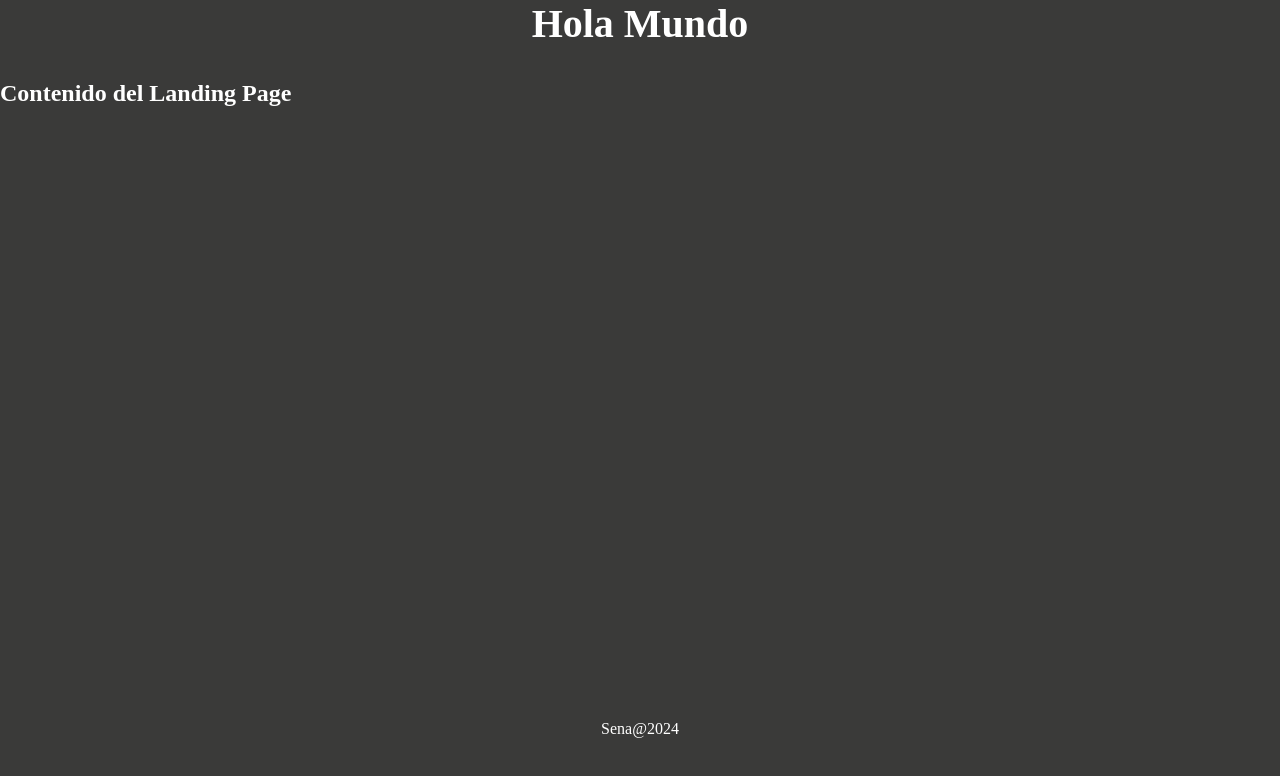
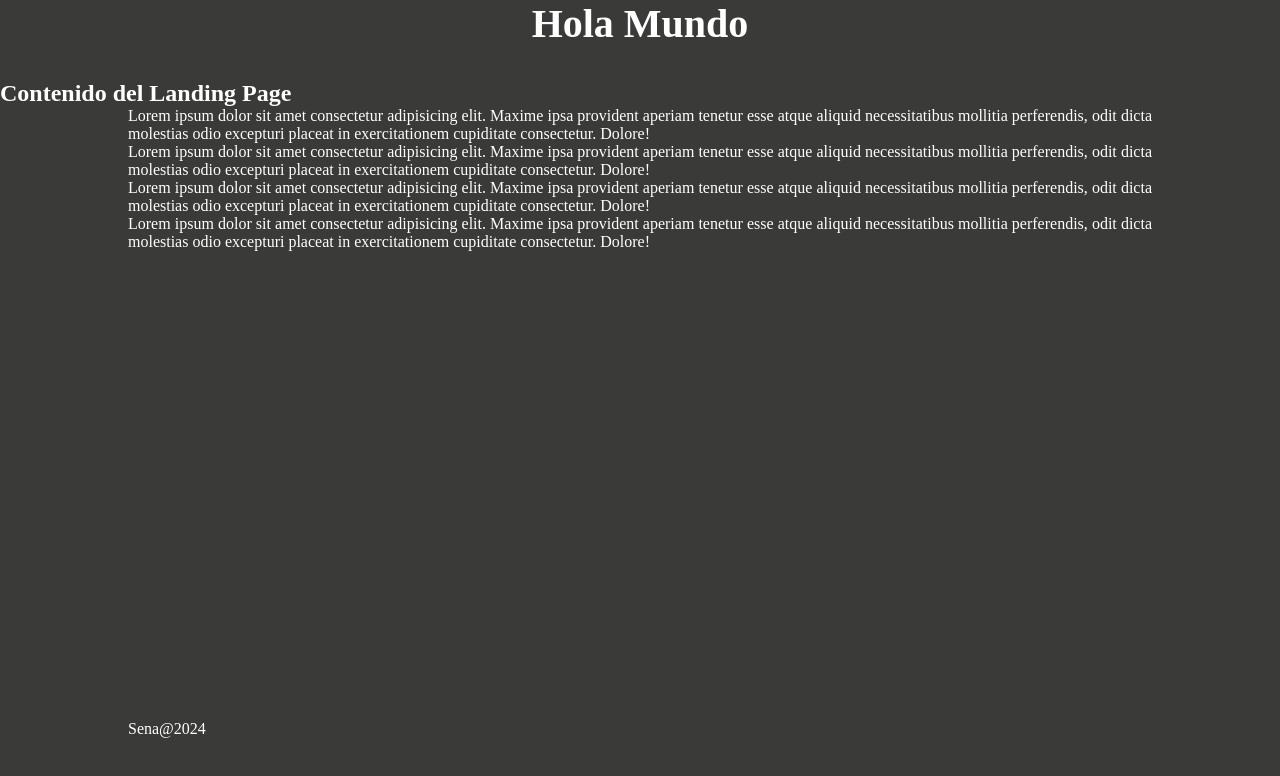
Before and after one commit to ortizpablos/proyectoGit, a plain HTML site: page index.html in a window 1280 px wide. Drawn offline with Linux system fonts and the light colour scheme.

Commit message:
cabio parrafos

```diff
--- a/css/style.css
+++ b/css/style.css
@@ -22,3 +22,8 @@ h1{
     text-align: center;
     font-size: 40px;
 }
+p{
+    width: 80%;
+    margin: auto;
+    text-align: justify;
+}
--- a/index.html
+++ b/index.html
@@ -12,6 +12,10 @@
     </header>
     <main>
         <h2>Contenido del Landing Page</h2>
+        <p>Lorem ipsum dolor sit amet consectetur adipisicing elit. Maxime ipsa provident aperiam tenetur esse atque aliquid necessitatibus mollitia perferendis, odit dicta molestias odio excepturi placeat in exercitationem cupiditate consectetur. Dolore!</p>
+        <p>Lorem ipsum dolor sit amet consectetur adipisicing elit. Maxime ipsa provident aperiam tenetur esse atque aliquid necessitatibus mollitia perferendis, odit dicta molestias odio excepturi placeat in exercitationem cupiditate consectetur. Dolore!</p>
+        <p>Lorem ipsum dolor sit amet consectetur adipisicing elit. Maxime ipsa provident aperiam tenetur esse atque aliquid necessitatibus mollitia perferendis, odit dicta molestias odio excepturi placeat in exercitationem cupiditate consectetur. Dolore!</p>
+        <p>Lorem ipsum dolor sit amet consectetur adipisicing elit. Maxime ipsa provident aperiam tenetur esse atque aliquid necessitatibus mollitia perferendis, odit dicta molestias odio excepturi placeat in exercitationem cupiditate consectetur. Dolore!</p>
     </main>
     <footer>
         <p>Sena@2024</p>
```
